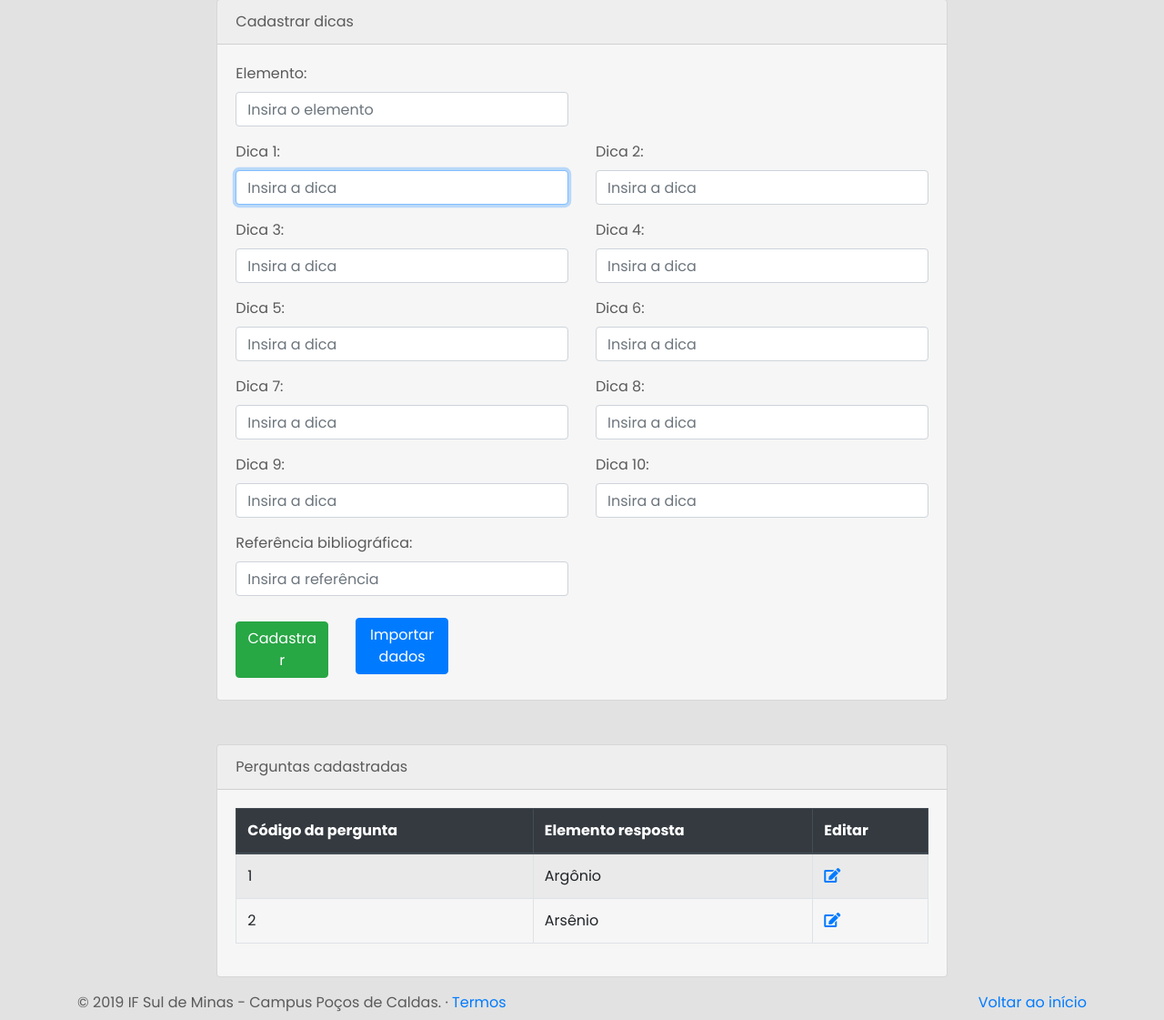
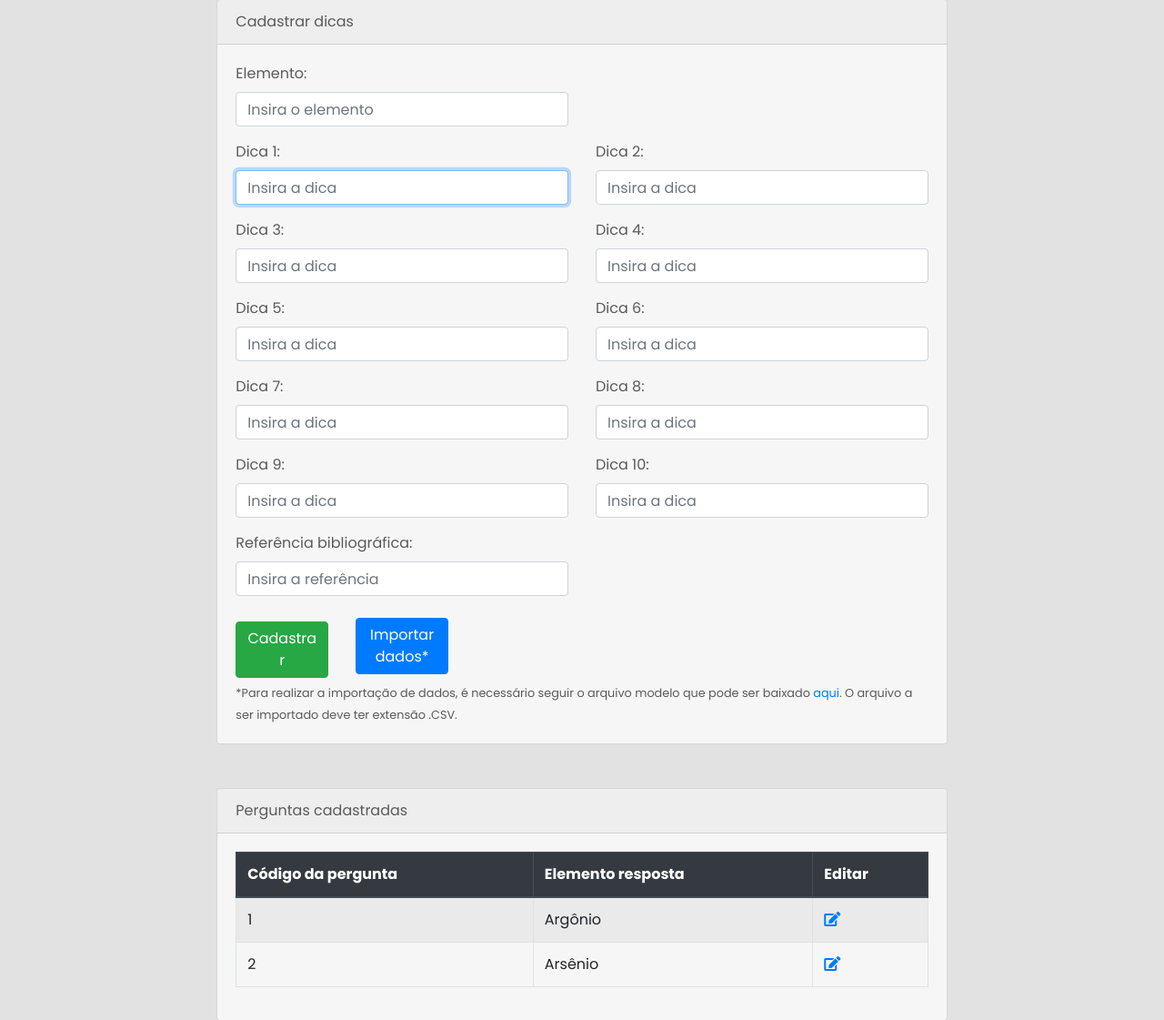
Before and after one commit to MarcosVMoreira/siteProjetoQuimica, a PHP site: page /cadastrar.php in a window 1280 px wide. Shown: the part 97-1218 px from the top of the page at 91% size. Run offline with PHP 8.4, Linux system fonts and the light colour scheme; a user stored in the database is signed in; data comes from the database, SQL or seed files in the repository; some libraries are stand-ins or nearby versions.

Commit message:
Add: download de modelo

```diff
--- a/cadastrar.php
+++ b/cadastrar.php
@@ -142,10 +142,12 @@
 							<button type="submit" class="btn btn-success mt-2 btn-block">Cadastrar</button>
 						</div>
 						<div class="col-md-2">
-							<label class="btn btn-primary mt-2 btn-block" for='selecao-arquivo' id="fileLabel">Importar dados</label>
+							<label class="btn btn-primary mt-2 btn-block" for='selecao-arquivo' id="fileLabel">Importar dados*</label>
 							<input id='selecao-arquivo' type='file'>
 						</div>
 					</div>
+
+					<small>*Para realizar a importação de dados, é necessário seguir o arquivo modelo que pode ser baixado <a href="Modelo.xls">aqui</a>. O arquivo a ser importado deve ter extensão .CSV.</small>
 
 				</div>
 			</div>
```
Also changed, not shown: 1 other file.
